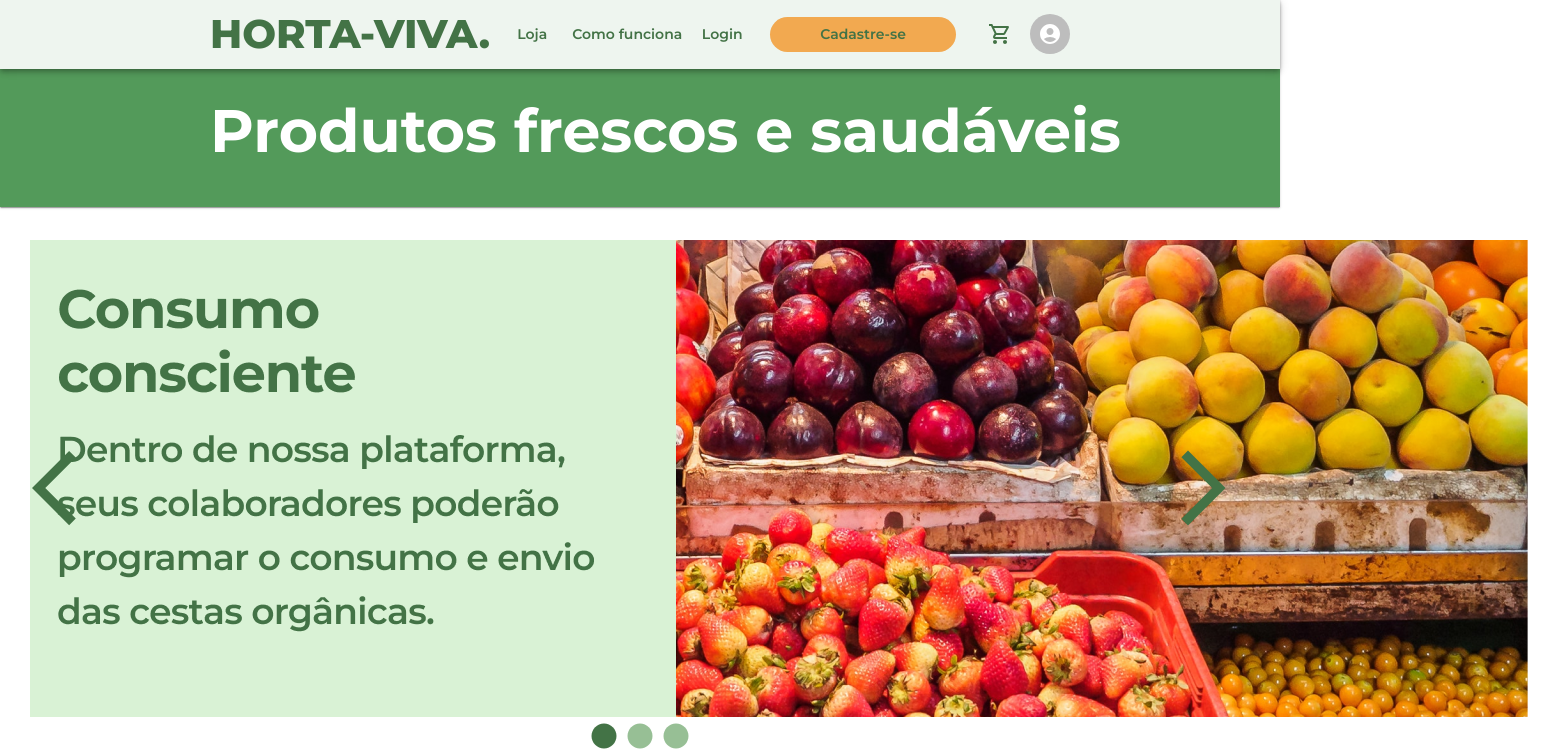
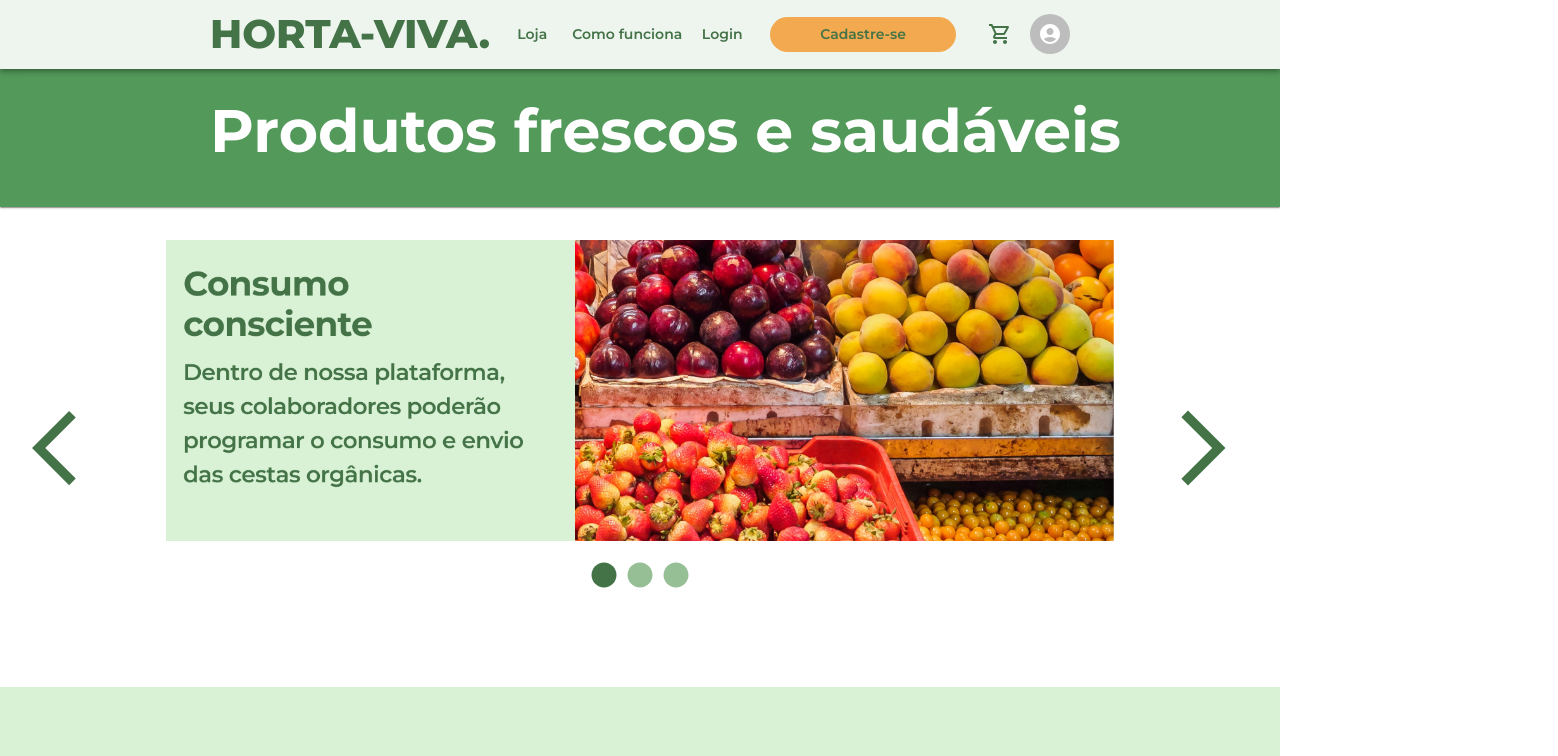
Before and after one commit to cliomaas/horta-viva-react, a React (Create React App) app: page /loja in a window 1280 px wide. Shown: the top 756 px of the page, 1558 px wide, since content can reach past the window. Built offline with nearby package versions, Linux system fonts and the light colour scheme.

Commit message:
created carousel corrections for desktop

```diff
--- a/src/components/Carousel/index.js
+++ b/src/components/Carousel/index.js
@@ -5,6 +5,7 @@ import ArrowBackIosIcon from '@mui/icons-material/ArrowBackIos';
 import { Box } from "@mui/material";
 import CircleIcon from '@mui/icons-material/Circle';
 import { Circle } from "@mui/icons-material";
+import { useMediaQuery } from "../../hooks/useMediaQuery";
 
 
 const slideStyles = {
@@ -39,12 +40,12 @@ const leftArrowStyles = {
 const sliderStyles = {
     position: "relative",
     height: "477px",
-    paddingBottom: "80px"
 };
 
 const dotsContainerStyles = {
     display: "flex",
     justifyContent: "center",
+    paddingTop: "15px"
 };
 
 const dotStyle = {
@@ -75,14 +76,23 @@ const ImageSlider = () => {
         setCurrentIndex(slideIndex);
     };
 
+    const styles = {
+        container: isRowBased => ({
+            margin: "30px 30px 0px",
+            width: isRowBased ? '74%' : 'auto',
+        })
+    };
+
+    const isRowBased = useMediaQuery('(max-width: 1536px)');
+
     return (
-        <Box sx={[sliderStyles, { display: { xs: 'none', md: 'block' } }]}>
+        <Box sx={[sliderStyles, { display: { xs: 'none', md: 'block' }, paddingBottom: { md: 0, xl: "100px" } }]}>
             <div>
                 <ArrowBackIosIcon onClick={goToPrevious} sx={leftArrowStyles} />
 
                 <ArrowForwardIosIcon onClick={goToNext} style={rightArrowStyles} />
             </div>
-            <img src={require(`../../Images/${slides[currentIndex].url}.png`)} alt="carrossel" style={{ margin: "30px 30px 0px" }} />
+            <img src={require(`../../Images/${slides[currentIndex].url}.png`)} alt="carrossel" style={styles.container(isRowBased)} />
             <div style={dotsContainerStyles}>
                 {slides.map((slide, slideIndex) => (
                     slideIndex == currentIndex ? (<Circle
--- /dev/null
+++ b/src/hooks/useMediaQuery.js
@@ -0,0 +1,13 @@
+import { useEffect, useState } from 'react';
+
+export const useMediaQuery = (query) => {
+    const mediaMatch = window.matchMedia(query);
+    const [matches, setMatches] = useState(mediaMatch.matches);
+
+    useEffect(() => {
+        const handler = e => setMatches(e.matches);
+        mediaMatch.addListener(handler);
+        return () => mediaMatch.removeListener(handler);
+    });
+    return matches;
+};
```
